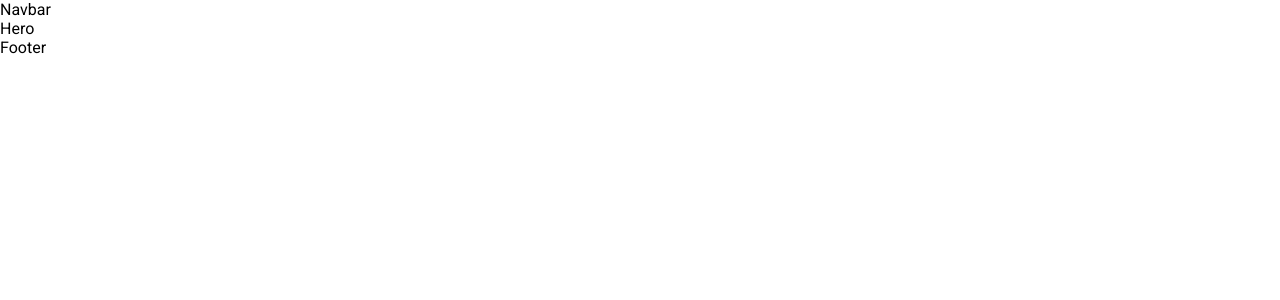
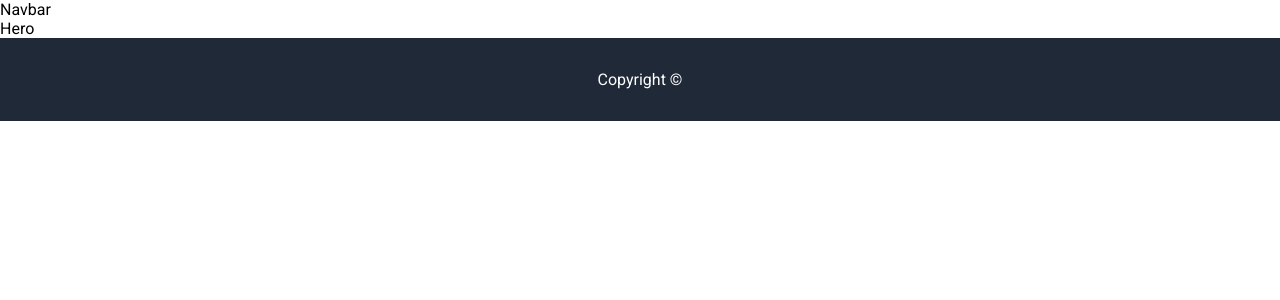
Before and after one commit to luismmatos/landing-page-react, a React (Vite) app: page / in a window 1280 px wide. Shown: the top 300 px of the page. Built offline with nearby package versions, Linux system fonts and the light colour scheme.

Commit message:
Update Footer.jsx

```diff
--- a/src/components/Footer.jsx
+++ b/src/components/Footer.jsx
@@ -2,7 +2,9 @@
 
 function Footer() {
   return (
-    <div>Footer</div>
+    <footer className="footer">
+        <p>Copyright &copy;</p>
+    </footer>
   )
 }
 
```
